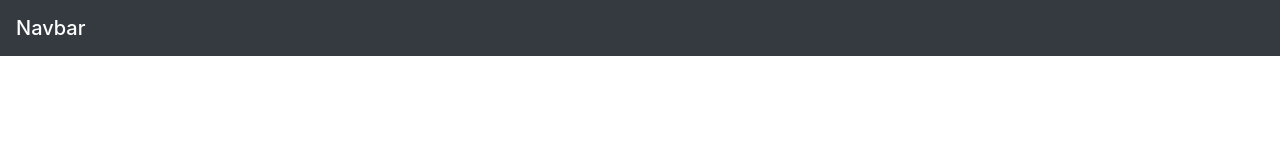
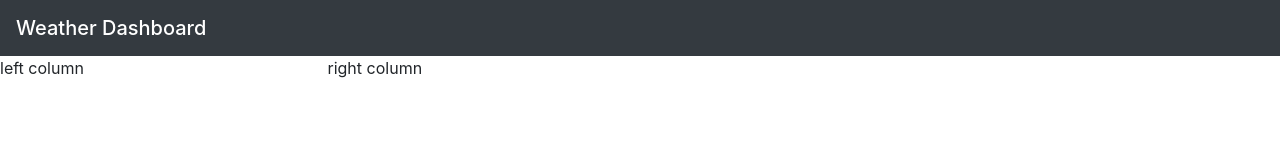
Before and after one commit to Vega2020/weatherdashboard, a plain HTML site: page index.html in a window 1280 px wide. Drawn offline with nearby package versions, Linux system fonts and the light colour scheme; no server answers.

Commit message:
updated nav bar, fleshing out bootstrap boxes, annotated code

```diff
--- a/index.html
+++ b/index.html
@@ -12,45 +12,46 @@
 
 <body>
 
+  <!-- bootstrap nav bar. doesn't need to do anything? -->
   <nav class="navbar navbar-dark bg-dark">
-    <span class="navbar-brand mb-0 h1">Navbar</span>
+    <span class="navbar-brand mb-0 h1">Weather Dashboard</span>
   </nav>
 
   <container>
     <div class="row">
-
+      <div class="col-md-3 left-column">left column</div>
+      <div class="col-md-9 right-column">right column</div>
     </div>
 
   </container>
 
-  <!-- Retrieved data will be dumped here -->
+  <!-- Retrieved data will be dumped here. these are leftover divs from the class example -->
   <div class="city"></div>
   <div class="wind"></div>
   <div class="humidity"></div>
   <div class="temp"></div>
+
+  <!-- this link is enabling jquery -->
   <script src="https://cdnjs.cloudflare.com/ajax/libs/jquery/3.2.1/jquery.min.js"></script>
+
+
   <script type="text/javascript">
-    // This is my API key.
+
+    // This is my API key for the weather info service.
     var APIKey = "84733b4b40205836872f7d15403843d8";
 
-    // Here we are building the URL we need to query the database
+    // Here we are building the URL we need to query the database. we'll change this (or maybe make additional ones) for current project. We will have to create functions that turn user search parameters into variables and then append those variables to the url. There's code for this in the news article group project.
     var queryURL = "https://api.openweathermap.org/data/2.5/weather?units=imperial&q=Bujumbura,Burundi&appid=" + APIKey;
 
-    // We then created an AJAX call
+    // We then create an AJAX call
     $.ajax({
       url: queryURL,
       method: "GET"
     }).then(function(response) {
 
-      // Create CODE HERE to Log the queryURL
+      // this logs the query url and response object for test purposes
       console.log(queryURL);
-
-      // Create CODE HERE to log the resulting object
-      console.log(response);
-
-      // Create CODE HERE to calculate the temperature (converted from Kelvin)
-      // Hint: To convert from Kelvin to Fahrenheit: F = (K - 273.15) * 1.80 + 32
-      // OR just put "units=imperial" into the queryURL, problem solved.
+      console.log(response);// "response" could as easily be "burrito?" test this out when code works more
 
       // Create CODE HERE to transfer content to HTML
       // What's going on here is the response is an object, and we're declaring variables that are pulled from keys of that object.
@@ -65,11 +66,12 @@
       $(".humidity").text(humidity);
       $(".temp").text(temp);
 
-      // Create CODE HERE to dump the temperature content into HTML
+      // this function puts out an ajax call to openweather and then returns the data and assigns variables to certain pieces of it. the weather dashboard will use this procedure to get variables. we need to create forms by which the user can tell the page what cities to get information about, and then create functions that will load the information onto the browser window.
 
 
-    });
+    });//this is the closing bracket for the ajax call.
   </script>
+   <!--above is the closing tag for the in-document script  -->
 
 <!-- bootstrap js resources -->
 <script src="https://code.jquery.com/jquery-3.2.1.slim.min.js" integrity="sha384-KJ3o2DKtIkvYIK3UENzmM7KCkRr/rE9/Qpg6aAZGJwFDMVNA/GpGFF93hXpG5KkN" crossorigin="anonymous"></script>
```
